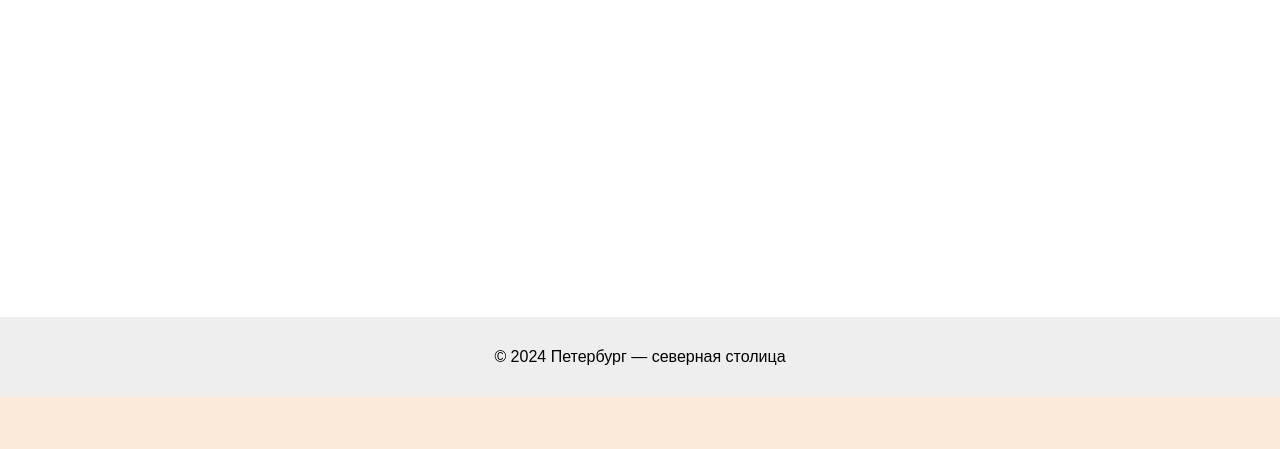
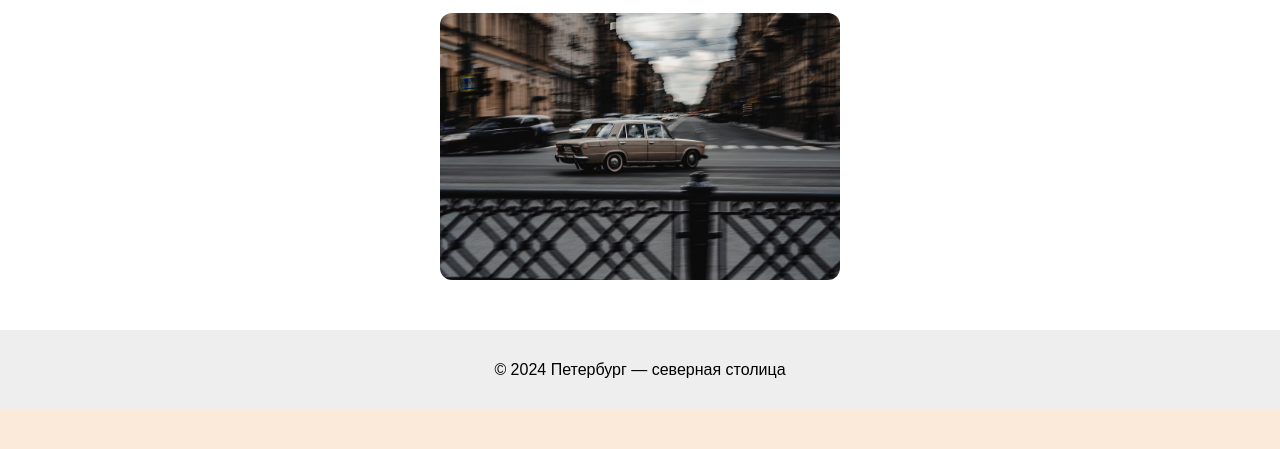
Before and after one commit to HAPPINESSSSSSS/liza-site, a plain HTML site: page fascft.html in a window 1280 px wide. Shown: the part 281-730 px from the top of the page. Drawn offline with Linux system fonts and the light colour scheme.

Commit message:
Update fascft.html

```diff
--- a/fascft.html
+++ b/fascft.html
@@ -23,6 +23,7 @@
 Протяжённость трамвайных путей в городе составляет 600 километров, этот факт занесён в Книгу рекордов Гиннесса.
 Исаакиевский собор — самый крупный в России и четвёртый по величине в мире.
 Памятник Николаю I на Исаакиевской площади — единственный в мире монумент, имеющий всего две точки опоры.</p>
+    <img src="IMG/facts.jpg" alt="Питер" style="max-width:400px;">
     </main>
     <footer>
         <p>&copy; 2024 Петербург — северная столица</p>
```
